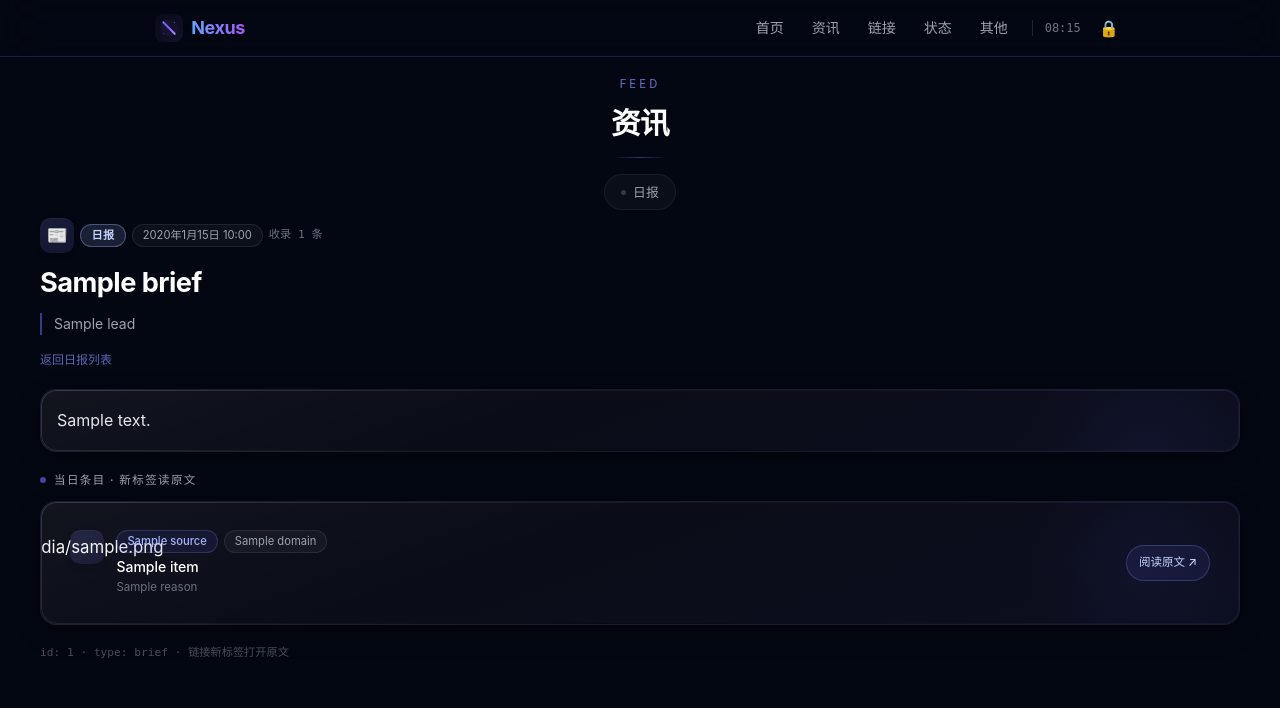
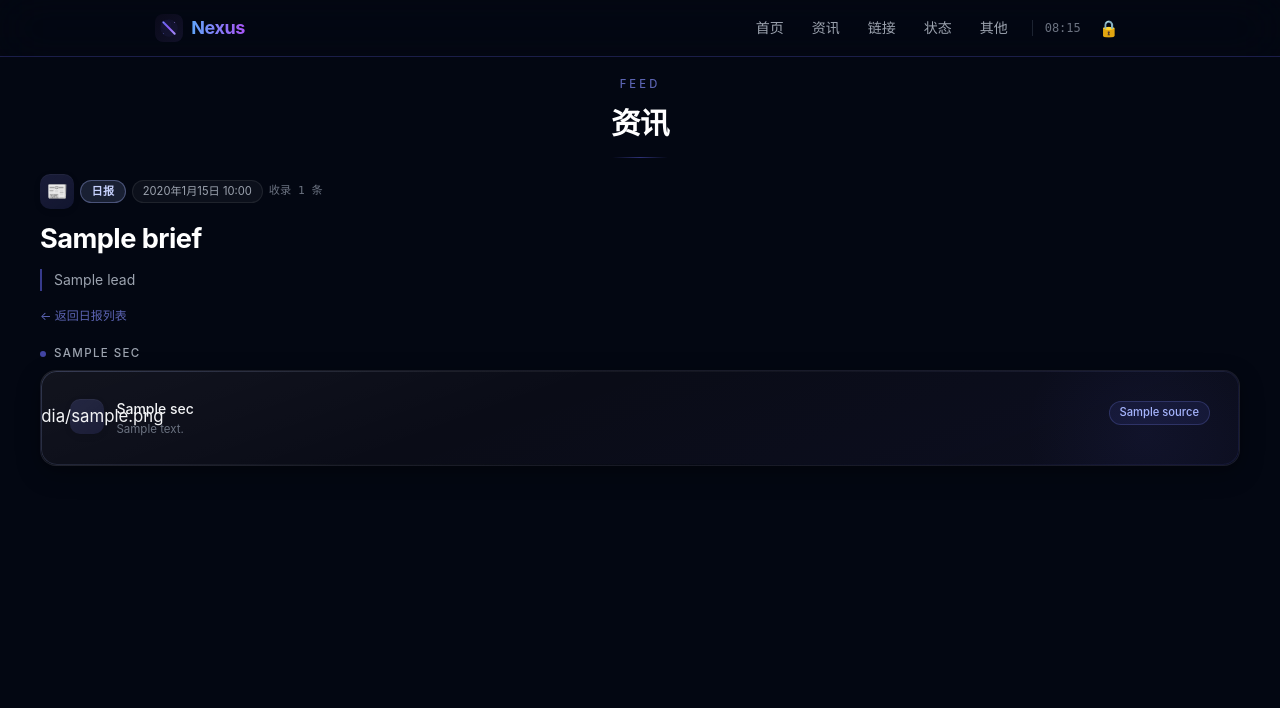
Before and after one commit to FeliixFeng/nexus, a Django app: template templates/rss/brief.html in a window 1280 px wide. Shown: the top 708 px of the page. Run offline with Django 5.2, Linux system fonts and the light colour scheme; the template is opened without the code that fills it: most values are stand-ins (such as "Sample title", 1, 10 or a date in 2020); some libraries are stand-ins or nearby versions.

Commit message:
feat(rss): 日报详情结构化分组渲染 + 清理页面残留
- data.py 解析正文按 ## 分组，DB 反查还原完整标题/来源并按 domain 重组
- brief 模板改分组卡片，删孤 tab、重复当日条目与调试页脚
- _shell/article 删残留 chip 与调试行，导航仅编辑者可见
- rss.css 宽度改 feed-header 选择器，llm prompt 补分组/说明/标题约束

```diff
--- a/rss/llm.py
+++ b/rss/llm.py
@@ -196,10 +196,12 @@ _SYSTEM_PROMPT = (
     "**[条目标题](条目url)** — 40-60字中文热点说明\n"
     "（同领域条目连续排列，再起下一个 ## 分组）\n"
     "要求:\n"
-    "- 领域名用给定 domain 的中文名（AI/安全/开发/产品/社区/论文/其他）\n"
+    "- 每个 ## 分组的领域名必须取自给定条目的 domain 中文名（AI/安全/开发/产品/社区/论文/其他），"
+    "同一条目必须放进它 domain 对应的分组，不得挪到其它分组\n"
+    "- 说明必须给出标题之外的信息（数字、版本、影响、结论），禁止复读或缩写标题凑字数\n"
     "- 必须覆盖全部给定条目（完全重复的合并为一条），不得遗漏；"
     "条目多于40条时说明压缩到20-30字\n"
-    "- 链接必须原样使用给定 url，标题原样使用给定 title，不得编造条目外事实"
+    "- 链接必须原样使用给定 url，标题必须逐字完整复制给定 title（禁止截断、省略号），不得编造条目外事实"
 )
 
 
--- a/rss/views.py
+++ b/rss/views.py
@@ -1,6 +1,4 @@
 from __future__ import annotations
-
-from datetime import date
 
 from django.http import Http404
 from django.shortcuts import render
@@ -15,8 +13,6 @@ def _base(request, active: str, title: str) -> dict:
         "is_editor": is_pin_verified(request),
         "view": active,
         "page_title": title,
-        "today_label": date.today().isoformat(),
-        "new_count": data.new_count(),
         "using_live": data.has_real_data(),
     }
 
--- a/static/css/rss.css
+++ b/static/css/rss.css
@@ -93,13 +93,13 @@
     margin-bottom: var(--space-3);
 }
 
-.page-shell:has(.feed-seg) {
+.page-shell:has(.feed-header) {
     padding-top: clamp(1rem, 2.5vh, 1.75rem);
     width: min(1200px, calc(100% - 2rem));
 }
 
 @media (min-width: 768px) {
-    .page-shell:has(.feed-seg) {
+    .page-shell:has(.feed-header) {
         width: min(1200px, calc(100% - 3.5rem));
     }
 }
@@ -638,3 +638,26 @@
         min-height: 44px;
     }
 }
+
+/* 日报详情：分组正文 */
+.brief-body {
+    margin-top: var(--space-5);
+}
+
+.brief-group .nx-section-label {
+    margin-bottom: var(--space-2);
+}
+
+.feed-brief-row .nx-row-title {
+    color: var(--color-gray-100);
+}
+
+.feed-brief-row .nx-row-desc {
+    color: var(--color-gray-500);
+}
+
+.feed-brief-row .feed-chip-src {
+    margin-left: auto;
+    align-self: flex-start;
+    margin-top: 2px;
+}
--- a/templates/rss/brief.html
+++ b/templates/rss/brief.html
@@ -4,20 +4,16 @@
 {% block title %}{{ page_title }} · Nexus{% endblock %}
 
 {% block extra_css %}
-<link rel="stylesheet" href="{% static 'css/rss.css' %}?v=20260929a">
+<link rel="stylesheet" href="{% static 'css/rss.css' %}?v=20260930a">
 {% endblock %}
 
 {% block content %}
 <div class="page-shell">
     <header class="page-header feed-header nx-enter">
         <p class="page-kicker">Feed</p>
-        <h1><a class="feed-home-link" href="{% url 'rss:today' %}" onclick="if(location.pathname==='{% url 'rss:today' %}'){location.reload();return false;}">资讯</a></h1>
+        <h1><a class="feed-home-link" href="{% url 'rss:today' %}">资讯</a></h1>
         <div class="page-rule"></div>
     </header>
-
-    <nav class="feed-seg nx-enter" aria-label="资讯视图">
-        <a href="{% url 'rss:today' %}" class="feed-seg-btn"><span class="feed-seg-dot" aria-hidden="true"></span>日报</a>
-    </nav>
 
     <article class="feed-article nx-enter nx-delay-2">
         <div class="feed-card-meta mb-3">
@@ -34,9 +30,38 @@
         {% endif %}
 
         <div class="feed-article-actions">
-            <a class="view-all" href="{% url 'rss:today' %}">返回日报列表</a>
+            <a class="view-all" href="{% url 'rss:today' %}">← 返回日报列表</a>
         </div>
 
+        {% if brief.sections %}
+        <div class="brief-body">
+            {% for sec in brief.sections %}
+            <section class="brief-group{% if not forloop.first %} mt-5{% endif %}">
+                {% if sec.label %}
+                <h3 class="nx-section-label">{{ sec.label }}</h3>
+                {% endif %}
+                <div class="nx-card">
+                    <div class="nx-stack">
+                        {% for e in sec.items %}
+                        <div class="nx-item nx-row feed-brief-row">
+                            <span class="nx-icon" aria-hidden="true">{{ e.icon }}</span>
+                            <div class="min-w-0 flex-1">
+                                <a class="nx-row-title line-clamp-2" href="{{ e.url }}" target="_blank" rel="noopener noreferrer">{{ e.title }}</a>
+                                {% if e.note %}
+                                <div class="nx-row-desc line-clamp-2">{{ e.note }}</div>
+                                {% endif %}
+                            </div>
+                            {% if e.source %}
+                            <span class="nx-chip feed-chip-src shrink-0">{{ e.source }}</span>
+                            {% endif %}
+                        </div>
+                        {% endfor %}
+                    </div>
+                </div>
+            </section>
+            {% endfor %}
+        </div>
+        {% else %}
         <div class="nx-card mt-5">
             <div class="prose feed-article-body">
                 {{ brief.body|render_body }}
@@ -52,26 +77,19 @@
                     <div class="nx-item nx-row feed-brief-row">
                         <span class="nx-icon" aria-hidden="true">{{ item.icon }}</span>
                         <div class="min-w-0 flex-1">
-                            <div class="feed-card-meta mb-1">
-                                <span class="nx-chip feed-chip-src">{{ item.source }}</span>
-                                <span class="nx-chip feed-chip-muted">{{ item.domain }}</span>
-                            </div>
-                            <a class="nx-row-title line-clamp-2 hover:text-indigo-300" href="{{ item.url }}" target="_blank" rel="noopener noreferrer">{{ item.title }}</a>
+                            <a class="nx-row-title line-clamp-2" href="{{ item.url }}" target="_blank" rel="noopener noreferrer">{{ item.title }}</a>
                             {% if item.reason %}
                             <div class="nx-row-desc line-clamp-2">{{ item.reason }}</div>
                             {% endif %}
                         </div>
-                        <a class="feed-btn feed-go shrink-0" href="{{ item.url }}" target="_blank" rel="noopener noreferrer">阅读原文 ↗</a>
+                        <span class="nx-chip feed-chip-src shrink-0">{{ item.source }}</span>
                     </div>
                     {% endfor %}
                 </div>
             </div>
         </section>
         {% endif %}
-
-        <p class="feed-article-foot">
-            id: {{ brief.id }} · type: brief · 链接新标签打开原文
-        </p>
+        {% endif %}
     </article>
 </div>
 {% endblock %}
--- a/templates/rss/lab.html
+++ b/templates/rss/lab.html
@@ -4,7 +4,7 @@
 {% block title %}{{ page_title }} · Nexus{% endblock %}
 
 {% block extra_css %}
-<link rel="stylesheet" href="{% static 'css/rss.css' %}?v=20260929a">
+<link rel="stylesheet" href="{% static 'css/rss.css' %}?v=20260930a">
 <style>
 .lab-note {
     max-width: 720px;
```
Also changed, not shown: rss/data.py (+70 -8 lines), templates/rss/_shell.html (+4 -15 lines), templates/rss/article.html (+5 -9 lines).
